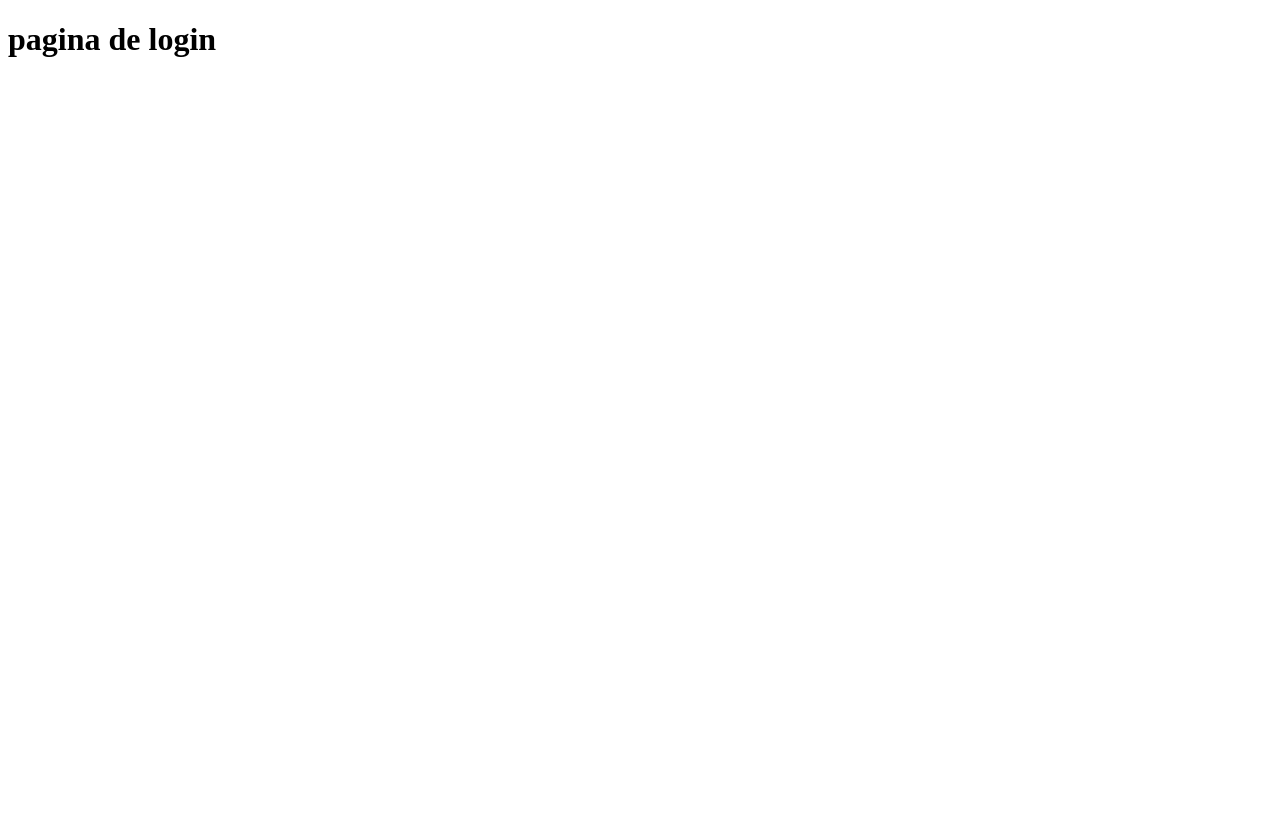
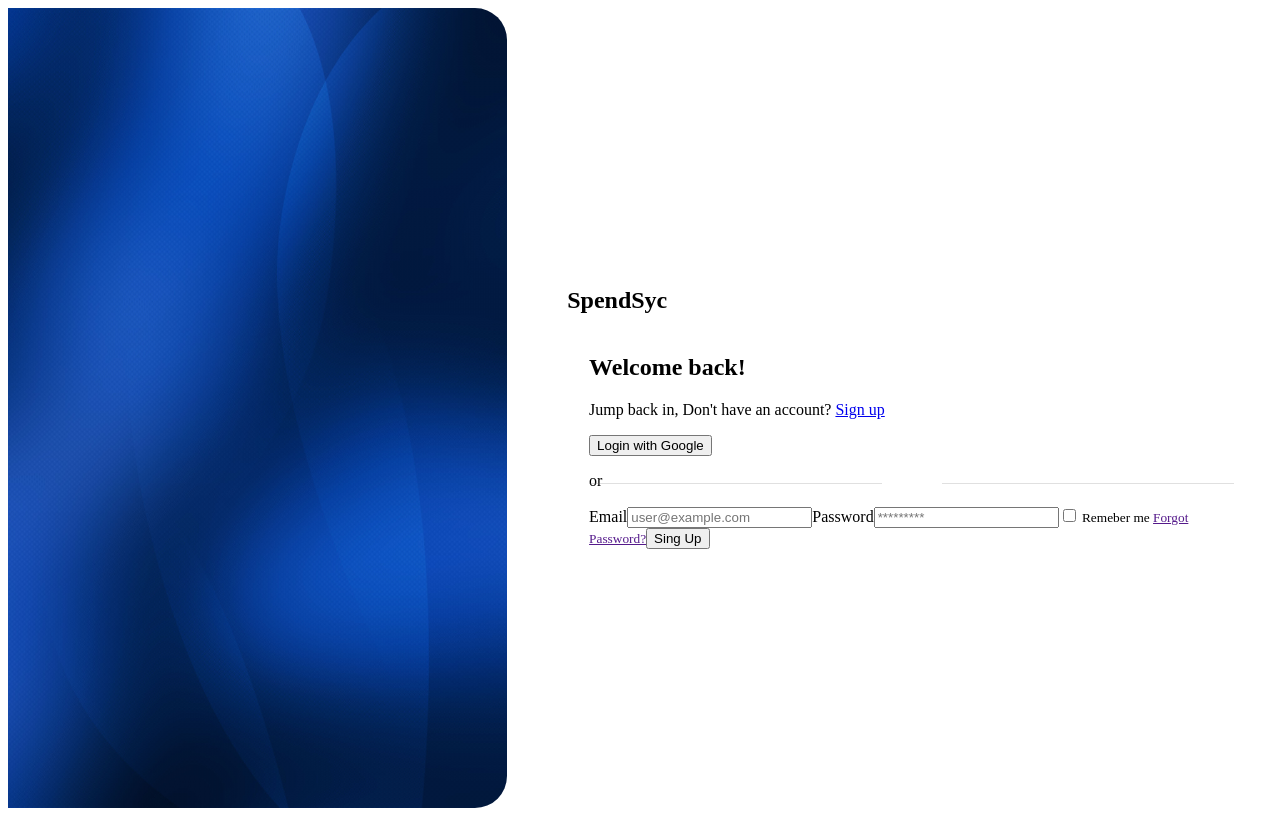
Before and after one commit to JeffersonSAucv/spend-sync-app, an Angular app: page /login in a window 1280 px wide. Built offline with nearby package versions, Linux system fonts and the light colour scheme.

Commit message:
feat: implementacion login page

```diff
--- a/src/app/auth/pages/loginPage/loginPage.component.css
+++ /dev/null
@@ -1,3 +0,0 @@
-:host {
-  display: block;
-}
--- a/src/app/auth/pages/loginPage/loginPage.component.html
+++ b/src/app/auth/pages/loginPage/loginPage.component.html
@@ -1 +1,44 @@
-<h1>pagina de login</h1>
+<div class="login-container">
+<section class="bg-left-container"></section>
+<section class="form-container">
+  <h1 class="text-center text-primary fs-5 fw-bold my-2 d-lg-none">SpendSyc</h1>
+  <div class="py-2 border-0 card-container">
+    <div class="card-body">
+      <h2 class="text-primary fw-medium fs-5">Welcome back!</h2>
+      <p class="fs-7 text-secondary fw-medium">Jump back in, Don't have an account? <a href="#" class="fw-medium">Sign up</a></p>
+      <button class="btn btn-outline-secondary w-100 fw-medium py-2 rounded-3">
+      <i class="bi bi-google me-2 rounded-3 "></i>
+      Login with Google
+    </button>
+    <p class="mt-2 text-secondary text-center divider">or</p>
+    <form action="">
+      <label for="email" class="form-label fw-medium">Email</label>
+      <input
+      type="text"
+      id="email"
+      placeholder="user@example.com"
+      class="form-control mb-3 bg-body-tertiary">
+      <label for="password" class="form-label fw-medium">Password</label>
+      <input
+      type="password"
+      id="password"
+      class="form-control mb-2 bg-body-tertiary"
+      type="password"
+      placeholder="*********"
+      >
+      <input type="checkbox" class="form-check-input me-2">
+      <small class="d-inline fs-8">
+        Remeber me
+        <a href="" class="d-inline fs-8">Forgot Password?</a>
+      </small>
+      <button
+      class="btn btn-primary w-100 mt-3"
+      >
+        Sing Up</button>
+    </form>
+    </div>
+  </div>
+
+</section>
+
+</div>
--- /dev/null
+++ b/src/app/auth/pages/loginPage/loginPage.component.scss
@@ -0,0 +1,59 @@
+.login-container {
+
+  display: grid;
+  grid-template-columns: 1fr;
+  padding-left: 16px;
+  padding-right: 16px;
+
+  .bg-left-container {
+    background-image: url("/images/bg2.jpg");
+    background-size:cover;
+    background-position: center;
+    background-repeat: no-repeat;
+    border-top-right-radius: 32px;
+    border-bottom-right-radius: 32px;
+    display: none;
+  }
+
+  .divider {
+    position: relative;
+
+    &::before,
+    &::after {
+      content: "";
+      display: block;
+      position: absolute;
+      top: 60%;
+      background-color: rgba(128, 128, 128, 0.242);
+      height: 1px;
+      width: calc(50% - 30px);
+    }
+    &::after {
+      right: 0;
+    }
+  }
+
+  @media screen and (min-width: 1024px) {
+    grid-template-columns: 40% calc(60% - 60px);
+    column-gap: 60px;
+    padding-left: 0;
+    height: 100vh;
+
+    .bg-left-container {
+      display: block;
+    }
+
+    .form-container {
+      display: flex;
+      flex-direction: column;
+      justify-content: center;
+    }
+
+    .card-container {
+      width: 100%;
+      max-width: 645px;
+      margin: 0 auto;
+    }
+  }
+
+}
--- a/src/app/auth/pages/loginPage/loginPage.component.ts
+++ b/src/app/auth/pages/loginPage/loginPage.component.ts
@@ -8,7 +8,7 @@ import { ChangeDetectionStrategy, Component } from '@angular/core';
     CommonModule,
   ],
   templateUrl: 'loginPage.component.html',
-  styleUrl: 'loginPage.component.css',
+  styleUrl: 'loginPage.component.scss',
   changeDetection: ChangeDetectionStrategy.OnPush,
 })
 export class LoginPageComponent { }
```
Also changed, not shown: public/images/bg2.jpg (added).
